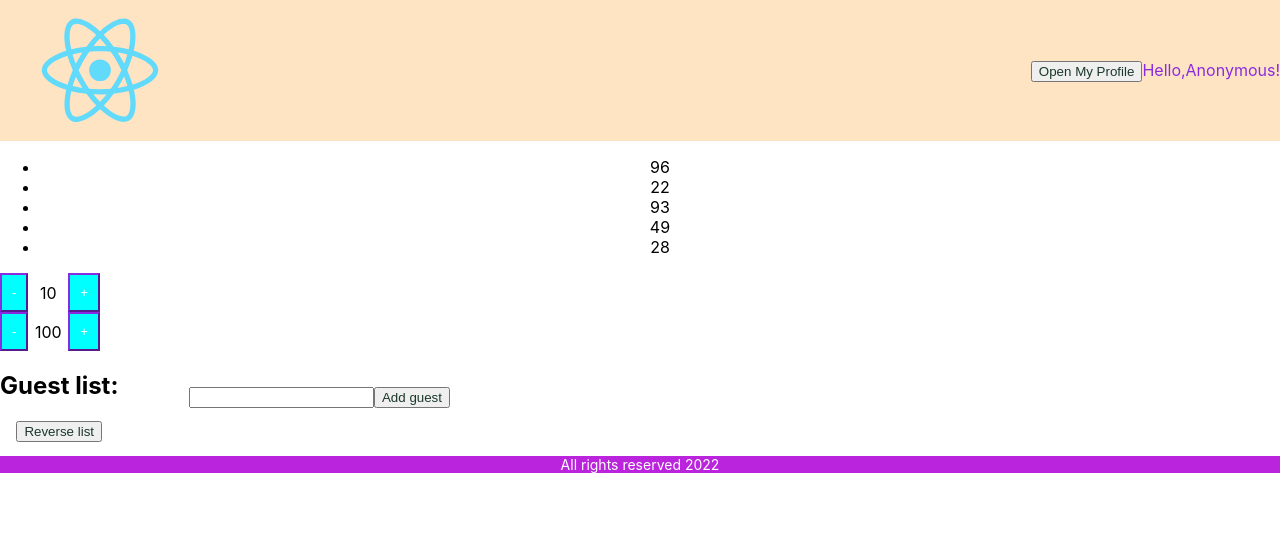
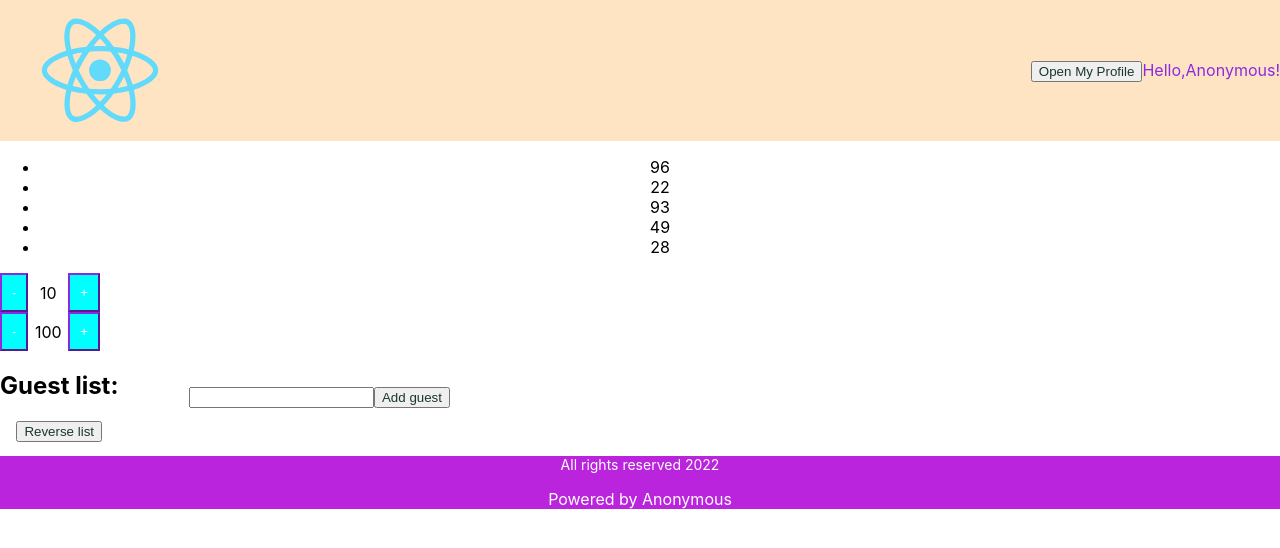
Before and after one commit to quintaped/ToDo-React, a React (Create React App) app: page / in a window 1280 px wide. Shown: the top 548 px of the page. Built offline with nearby package versions, Linux system fonts and the light colour scheme.

Commit message:
Context example

```diff
--- a/src/App.jsx
+++ b/src/App.jsx
@@ -5,10 +5,12 @@ import MyFooter from './components/MyFooter';
 import Counter from './components/Counter';
 import List from './components/List/List';
 import GuestList from './components/GuestList/GuestList';
+import UserProvider from './context/UserNameContext';
 
 function App() {
   return (
     <div className="App">
+      <UserProvider>
         <MyHeader logoSize ={200} />
 
         <List/>
@@ -19,6 +21,7 @@ function App() {
         <MyFooter  fontSize={14}>
           All rights reserved
         </MyFooter>
+      </UserProvider>
     </div>
   );
 }
--- a/src/components/MyFooter.jsx
+++ b/src/components/MyFooter.jsx
@@ -1,5 +1,6 @@
 import React from 'react';
 import '../App.css';
+import { useUserName } from '../context/UserNameContext';
 
 
 const MyFooter = (props) => {
@@ -7,10 +8,14 @@ const MyFooter = (props) => {
   const currentDate = new Date();
   const year= currentDate.getFullYear();
   const styles={ fontSize:  fontSize};
+  const { userName } = useUserName();
   return (
     <footer className="footer">
       <p   style={styles}>
         {children} {year}
+      </p>
+      <p>
+        Powered by {userName}
       </p>
     </footer>
   );
--- a/src/components/MyHeader.jsx
+++ b/src/components/MyHeader.jsx
@@ -4,6 +4,7 @@ import FlexWrapper from './FlexWrapper';
 import Button from './Button';
 import MyInput from './MyInp/MyInput';
 import styles from './MyHeader.module.css';
+import { useUserName } from '../context/UserNameContext';
 
 const MyHeader = (props) => {
   const { fontSize} = props; // props.children
@@ -11,15 +12,7 @@ const MyHeader = (props) => {
   const styles={ fontSize:  fontSize};
   const [showSettings, setShowSettings] = useState(false);
   const onToggleMenu = () => setShowSettings(!showSettings);
-  const [headerName, setHeaderName]= useState ('');
-  useEffect(() => {
-    const localHeaderName = localStorage.getItem('headerName') || 'Anonymous';
-    setHeaderName(localHeaderName);
-  }, []); // call function only one time at start app
-  // order make sense
-  useEffect(() => {
-    localStorage.setItem('headerName', headerName);
-  }, [headerName]);
+  const { userName: headerName, setUserName: setHeaderName } = useUserName();
   return (
     <header className="header">
       <FlexWrapper>
--- /dev/null
+++ b/src/context/UserNameContext.jsx
@@ -0,0 +1,21 @@
+import React, { createContext, useState, useEffect, useContext } from 'react';
+
+export const UserContext = createContext();
+
+const UserProvider = (props) => {
+  const { children } = props;
+  const [userName, setUserName]= useState ('');
+  useEffect(() => {
+    const localUserName = localStorage.getItem('userName') || 'Anonymous';
+    setUserName(localUserName);
+  }, []); // call function only one time at start app
+  // order make sense
+  useEffect(() => {
+    localStorage.setItem('userName', userName);
+  }, [userName]);
+  return <UserContext.Provider value={{ userName, setUserName }}>{children}</UserContext.Provider>
+};
+
+export default UserProvider;
+
+export const useUserName = () => useContext(UserContext);
```
Also changed, not shown: src/components/GuestList/GuestList.jsx (line endings or trailing spaces). Lines whose indentation alone changed are shown as unchanged.
